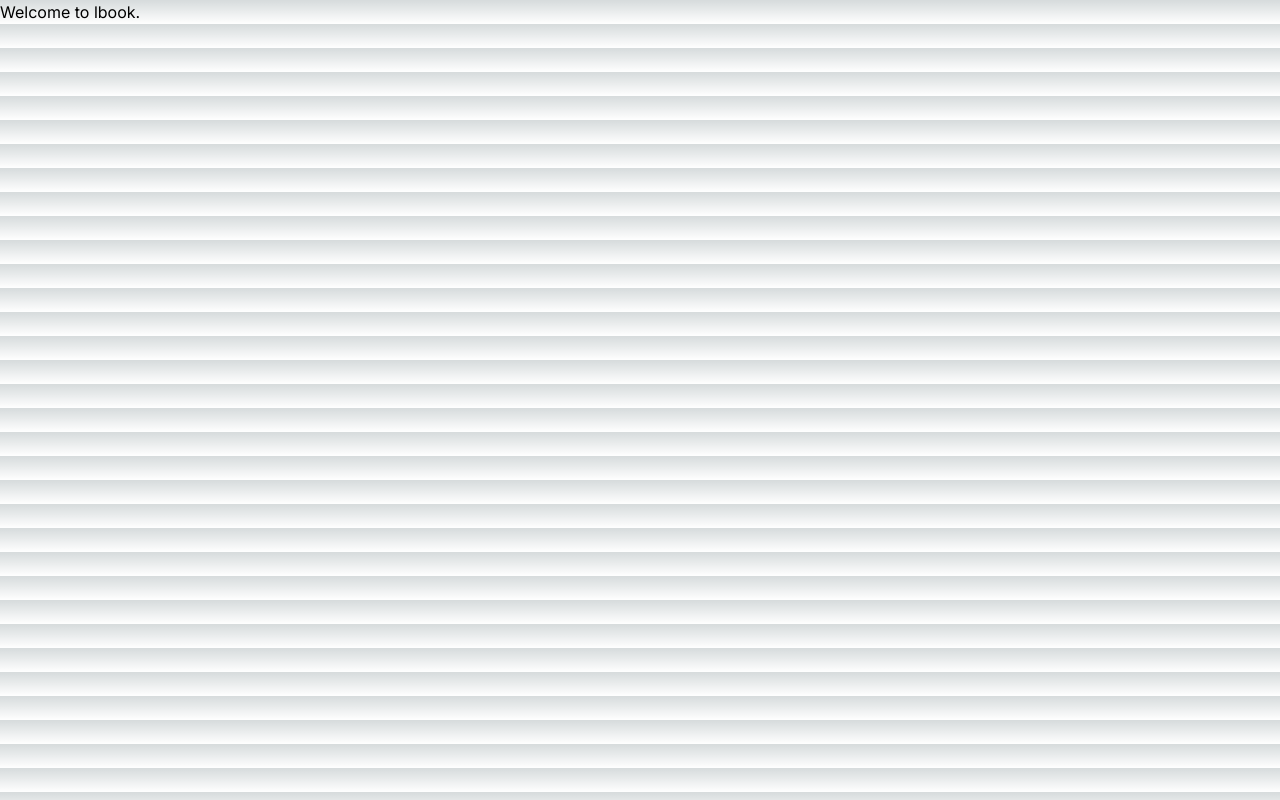
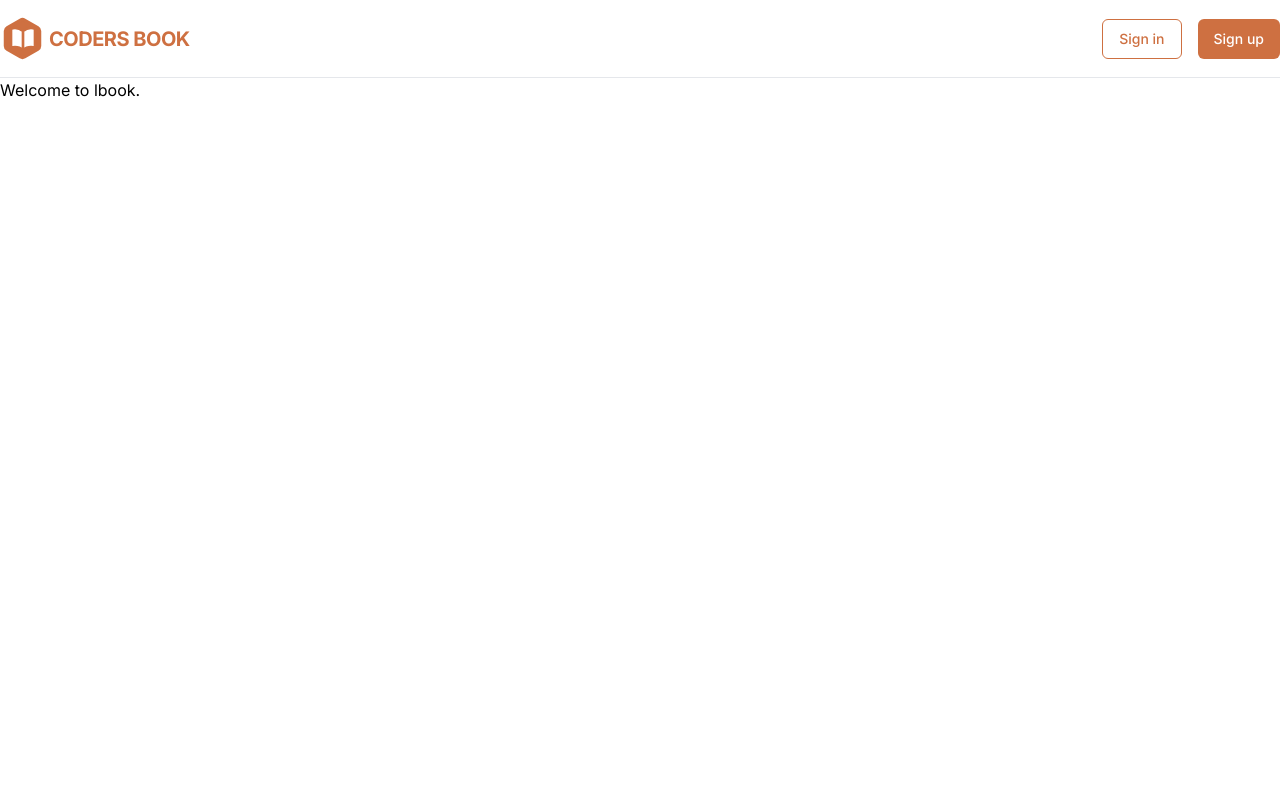
Before and after one commit to Rahu1kr/labbook-frontend, a Next.js app: page / in a window 1280 px wide. Built offline with nearby package versions, Linux system fonts and the light colour scheme.

Commit message:
add navbar

```diff
--- a/src/app/globals.css
+++ b/src/app/globals.css
@@ -1,33 +1,3 @@
 @tailwind base;
 @tailwind components;
 @tailwind utilities;
-
-:root {
-  --foreground-rgb: 0, 0, 0;
-  --background-start-rgb: 214, 219, 220;
-  --background-end-rgb: 255, 255, 255;
-}
-
-@media (prefers-color-scheme: dark) {
-  :root {
-    --foreground-rgb: 255, 255, 255;
-    --background-start-rgb: 0, 0, 0;
-    --background-end-rgb: 0, 0, 0;
-  }
-}
-
-body {
-  color: rgb(var(--foreground-rgb));
-  background: linear-gradient(
-      to bottom,
-      transparent,
-      rgb(var(--background-end-rgb))
-    )
-    rgb(var(--background-start-rgb));
-}
-
-@layer utilities {
-  .text-balance {
-    text-wrap: balance;
-  }
-}
--- a/src/app/layout.tsx
+++ b/src/app/layout.tsx
@@ -1,6 +1,9 @@
 import type { Metadata } from "next";
 import { Inter } from "next/font/google";
-import "./globals.css";
+import './globals.css';
+import Navbar from "@/components/Navbar";
+
+
 
 const inter = Inter({ subsets: ["latin"] });
 
@@ -16,7 +19,10 @@
 }>) {
   return (
     <html lang="en">
-      <body className={inter.className}>{children}</body>
+      <body className={inter.className}>
+        <Navbar />
+        {children}
+        </body>
     </html>
   );
 }
--- a/src/app/page.tsx
+++ b/src/app/page.tsx
@@ -2,6 +2,8 @@
 
 export default function Home() {
   return (
-    <h1>Welcome to lbook.</h1>
+    <>
+      <h1>Welcome to lbook.</h1>
+    </>
   );
 }
--- /dev/null
+++ b/src/components/Navbar.tsx
@@ -0,0 +1,66 @@
+import Link from 'next/link';
+import React from 'react';
+
+const Navbar = () => {
+    return (
+        <nav className="border-b">
+            <div className="max-w-7xl mx-auto flex items-center justify-between py-4">
+                <div>
+                    <Link href={'/'}>
+                        <div className="flex items-center gap-1">
+                            <div className="relative">
+                                <Hexagon />
+                                <BookIcon />
+                            </div>
+                            <span className="text-xl font-bold uppercase tracking-tight text-primary-500">
+                                Coders Book
+                            </span>
+                        </div>
+                    </Link>
+                </div>
+                <div className="flex items-center gap-4">
+                    <button className="h-10 rounded-md border border-primary-500 px-4 py-2 text-sm font-medium text-primary-500 transition-all hover:border-primary-100 hover:bg-primary-100 active:border-primary-200 active:bg-primary-200">
+                        Sign in
+                    </button>
+                    <button className="h-10 rounded-md bg-primary-500 px-4 py-2 text-sm font-medium text-white transition-all hover:bg-primary-600 active:bg-primary-700">
+                        Sign up
+                    </button>
+                </div>
+            </div>
+        </nav>
+    );
+};
+
+export default Navbar;
+
+const Hexagon = () => (
+    <svg
+        xmlns="http://www.w3.org/2000/svg"
+        width="45"
+        height="45"
+        viewBox="0 0 24 24"
+        fill="#ce7041"
+        stroke="#ce7041"
+        strokeWidth="2"
+        strokeLinecap="round"
+        strokeLinejoin="round"
+        className="lucide lucide-hexagon">
+        <path d="M21 16V8a2 2 0 0 0-1-1.73l-7-4a2 2 0 0 0-2 0l-7 4A2 2 0 0 0 3 8v8a2 2 0 0 0 1 1.73l7 4a2 2 0 0 0 2 0l7-4A2 2 0 0 0 21 16z" />
+    </svg>
+);
+
+const BookIcon = () => (
+    <svg
+        xmlns="http://www.w3.org/2000/svg"
+        fill="#fff"
+        viewBox="0 0 24 24"
+        strokeWidth={2}
+        stroke="#ce7041"
+        className="absolute left-1/2 top-1/2 h-8 w-8 -translate-x-1/2 -translate-y-1/2 transform">
+        <path
+            strokeLinecap="round"
+            strokeLinejoin="round"
+            d="M12 6.042A8.967 8.967 0 0 0 6 3.75c-1.052 0-2.062.18-3 .512v14.25A8.987 8.987 0 0 1 6 18c2.305 0 4.408.867 6 2.292m0-14.25a8.966 8.966 0 0 1 6-2.292c1.052 0 2.062.18 3 .512v14.25A8.987 8.987 0 0 0 18 18a8.967 8.967 0 0 0-6 2.292m0-14.25v14.25"
+        />
+    </svg>
+);
--- a/tailwind.config.ts
+++ b/tailwind.config.ts
@@ -13,6 +13,21 @@
         "gradient-conic":
           "conic-gradient(from 180deg at 50% 50%, var(--tw-gradient-stops))",
       },
+      colors: {
+        primary: {
+            50: '#fcf6f0',
+            100: '#f7eadd',
+            200: '#eed2ba',
+            300: '#e3b28e',
+            400: '#d78d60',
+            500: '#ce7041',
+            600: '#bf5a36',
+            700: '#9f462f',
+            800: '#803a2c',
+            900: '#683226',
+            950: '#381712',
+        },
+    },
     },
   },
   plugins: [],
```
